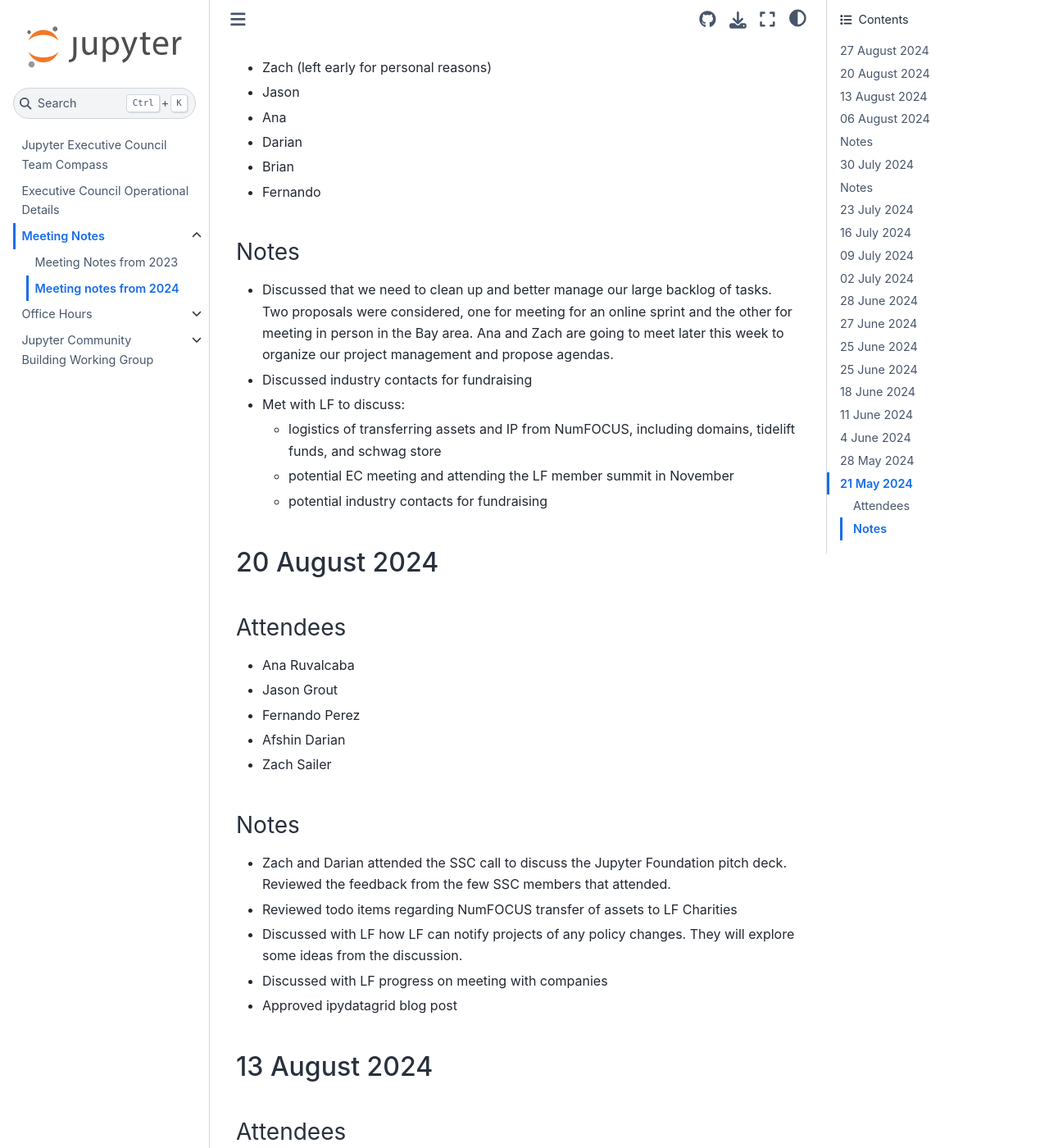
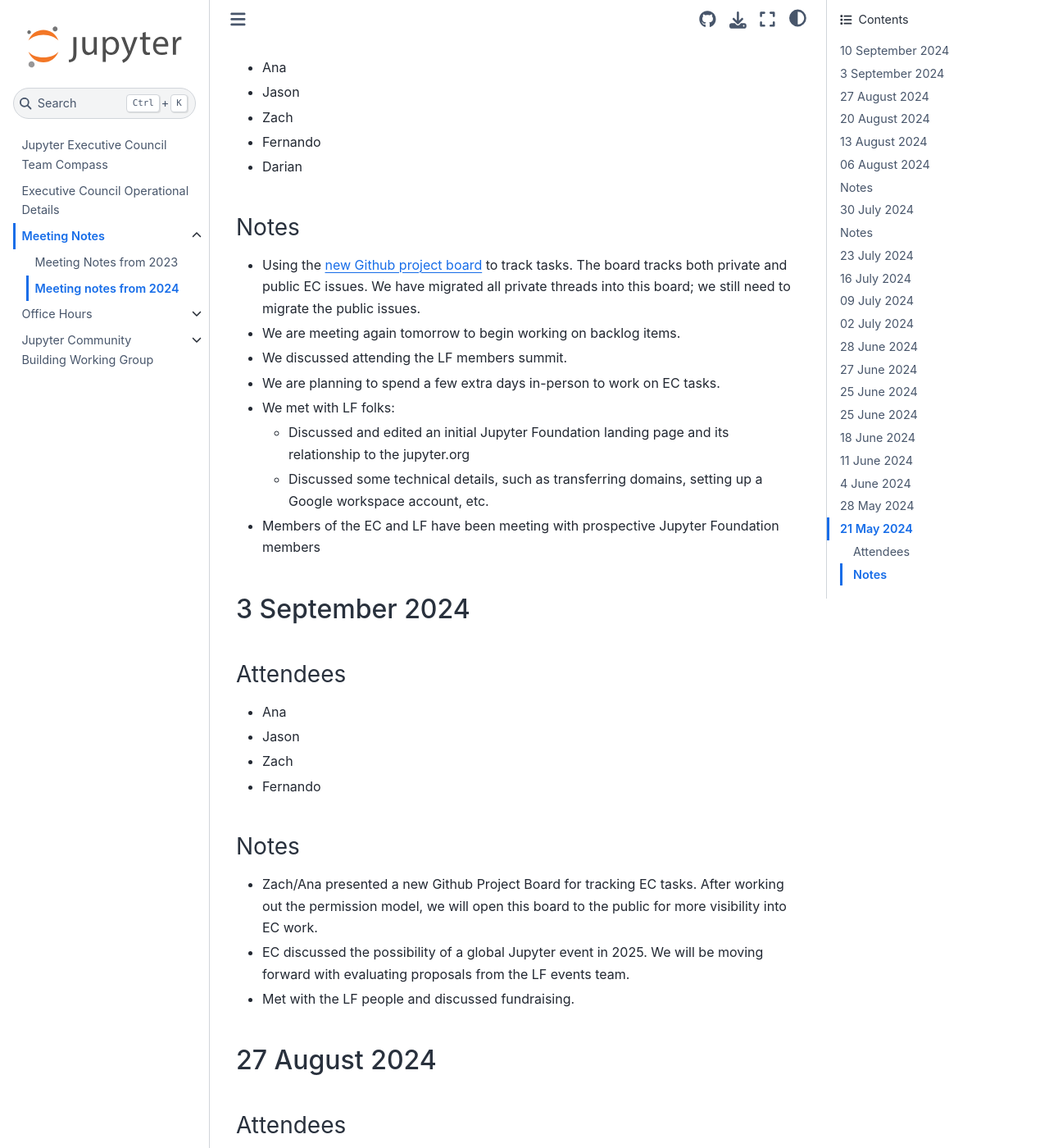
Before and after one commit to jupyter-governance/ec-team-compass, a Sphinx documentation site: the page built from docs/meeting_notes/2024.md, in a window 1280 px wide and 1400 px high, scrolled down 223 px. Shown: the whole window at 82% size. Built offline with Sphinx 7.4.7 and the Sphinx Book theme 1.1.4, drawn with Linux system fonts in a browser that asks for light colours; some of the changed text lies outside the part shown.

Commit message:
Add notes for 3 Sept and 10 Sept

```diff
--- a/docs/meeting_notes/2024.md
+++ b/docs/meeting_notes/2024.md
@@ -1,9 +1,45 @@
 # Meeting notes from 2024
+
+## 10 September 2024
+
+### Attendees
+* Ana
+* Jason
+* Zach
+* Fernando
+* Darian
+
+### Notes
+
+- Using the [new Github project board](https://github.com/orgs/jupyter-governance/projects/8/views/1) to track tasks. The board tracks both private and public EC issues. We have migrated all private threads into this board; we still need to migrate the public issues.
+- We are meeting again tomorrow to begin working on backlog items.
+- We discussed attending the LF members summit.
+- We are planning to spend a few extra days in-person to work on EC tasks.
+- We met with LF folks:
+  - Discussed and edited an initial Jupyter Foundation landing page and its relationship to the jupyter.org
+  - Discussed some technical details, such as transferring domains, setting up a Google workspace account, etc.
+- Members of the EC and LF have been meeting with prospective Jupyter Foundation members
+
+
+## 3 September 2024
+
+### Attendees
+* Ana
+* Jason
+* Zach
+* Fernando
+
+### Notes
+- Zach/Ana presented a new Github Project Board for tracking EC tasks. After working out the permission model, we will open this board to the public for more visibility into EC work.
+- EC discussed the possibility of a global Jupyter event in 2025. We will be moving forward with evaluating proposals from the LF events team.
+- Met with the LF people and discussed fundraising.
+
+
 
 ## 27 August 2024
 
 ### Attendees
-* Zach (left early for personal reasons)
+* Zach
 * Jason
 * Ana
 * Darian
```
